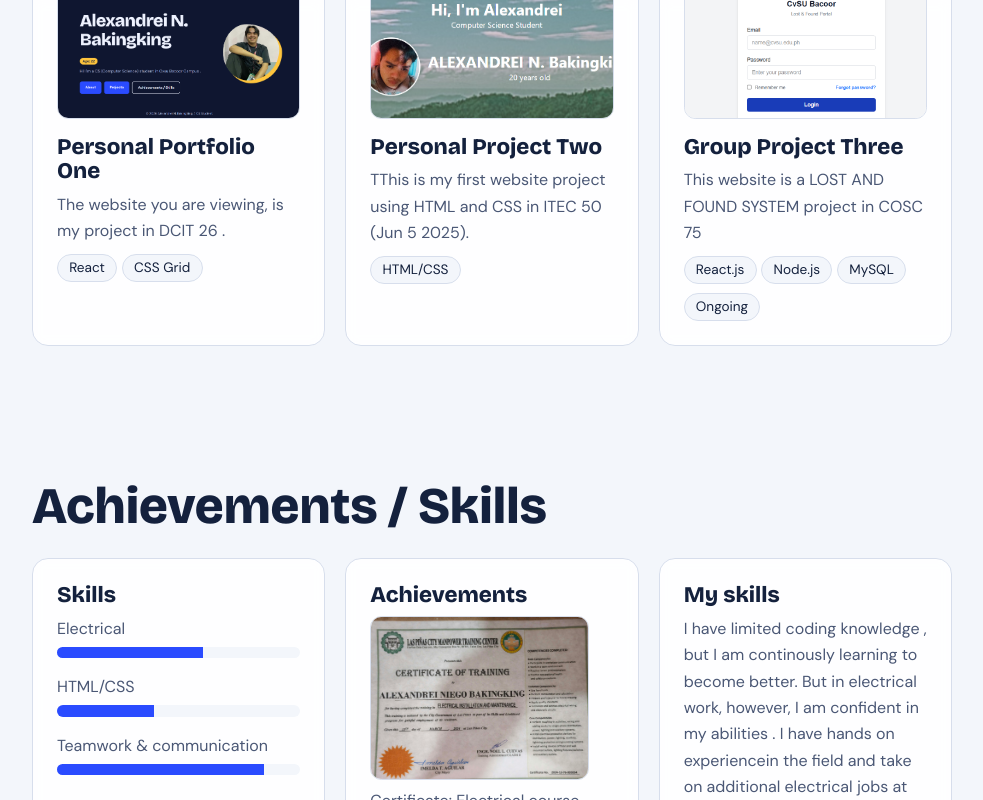
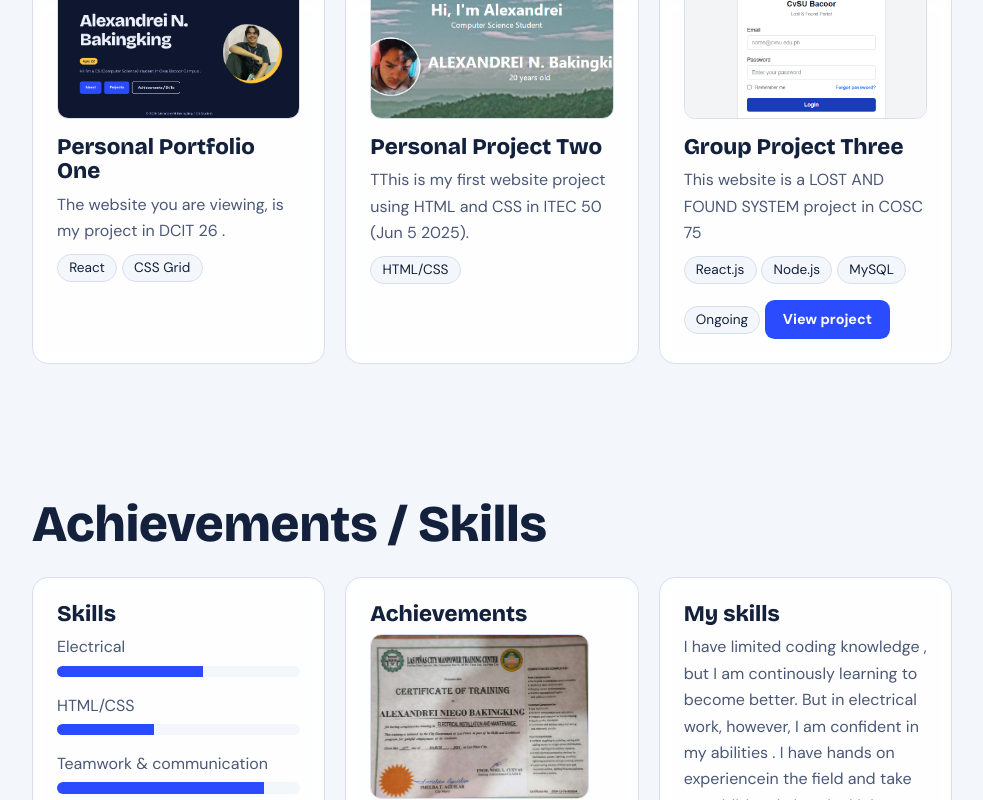
Before and after one commit to andrei0604-droid/portfolio, a React (Vite) app: page / in a window 1280 px wide. Shown: the part 1818-2618 px from the top of the page, without its empty margins (148-1131 px from the left). Built offline with nearby package versions, Linux system fonts and the light colour scheme.

Commit message:
Add project link

```diff
--- a/src/App.jsx
+++ b/src/App.jsx
@@ -185,6 +185,17 @@ function Projects() {
             <h2>{p.title}</h2>
             <p>{p.text}</p>
             {p.tags.map((t) => <span className="tag" key={t}>{t}</span>)}
+
+            {p.link && (
+              <a
+                className="btn small project-link"
+                href={p.link}
+                target="_blank"
+                rel="noopener noreferrer"
+              >
+                View project
+              </a>
+            )}
           </article>
         ))}
       </div>
--- a/src/data.js
+++ b/src/data.js
@@ -36,6 +36,7 @@ export const projects = [
     text: "This website is a LOST AND FOUND SYSTEM project in COSC 75",
     tags: ["React.js","Node.js", "MySQL", "Ongoing" ],
     image: "Screenshot 2026-11-12 160827.png",
+    link: "https://github.com/a-sedavia-hub/centralized-lost-and-found-system",
   },
 ];
 export const skills = [
--- a/src/style.css
+++ b/src/style.css
@@ -745,3 +745,14 @@ html[data-theme="light"] footer {
     left: 10%;
   }
 }
+/* ---------- Project link button ---------- */
+
+.project-link {
+  display: inline-block;
+  margin-top: 1rem;
+}
+
+.btn.small {
+  padding: 0.5rem 1.1rem;
+  font-size: 0.9rem;
+}
```
